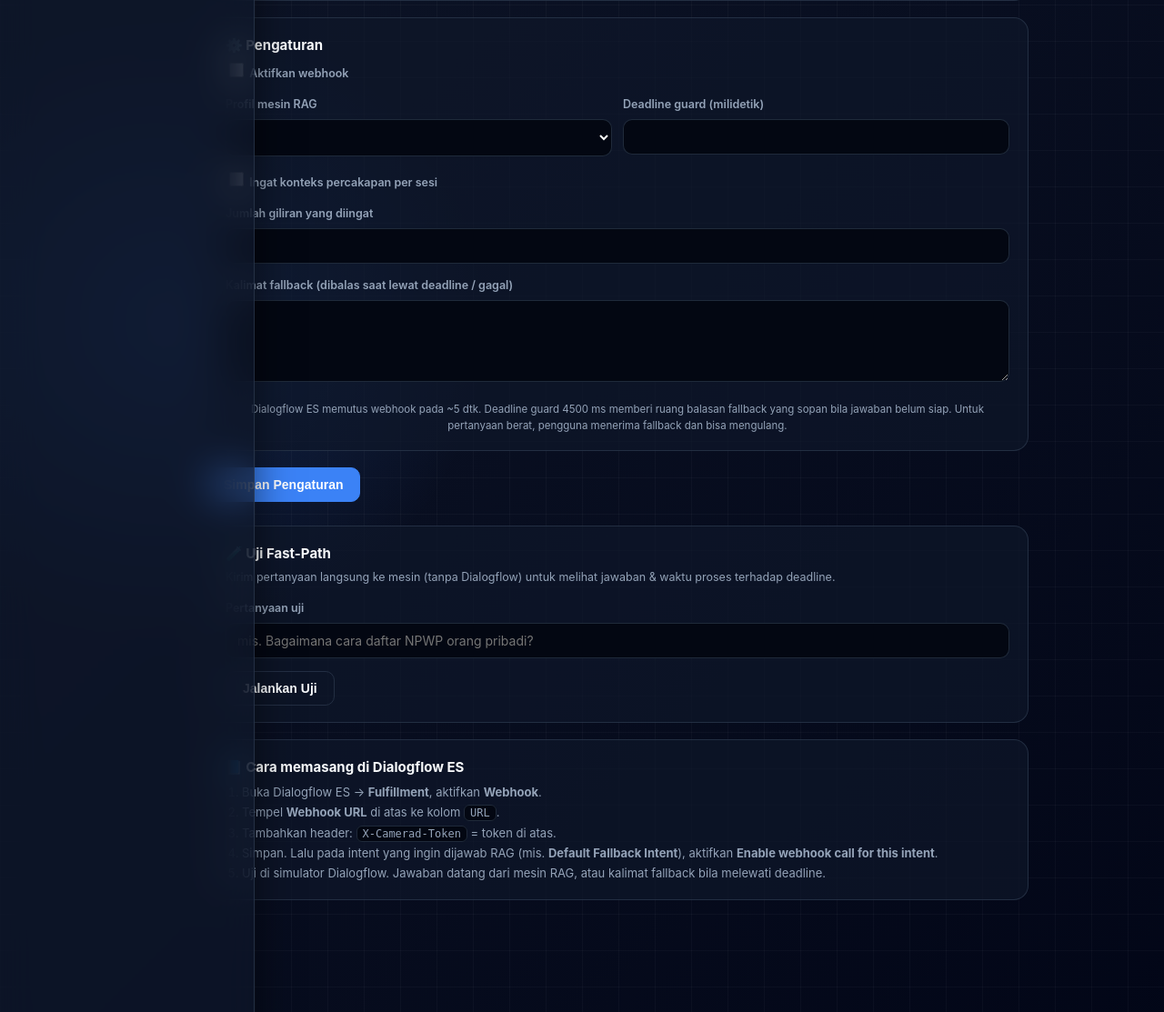
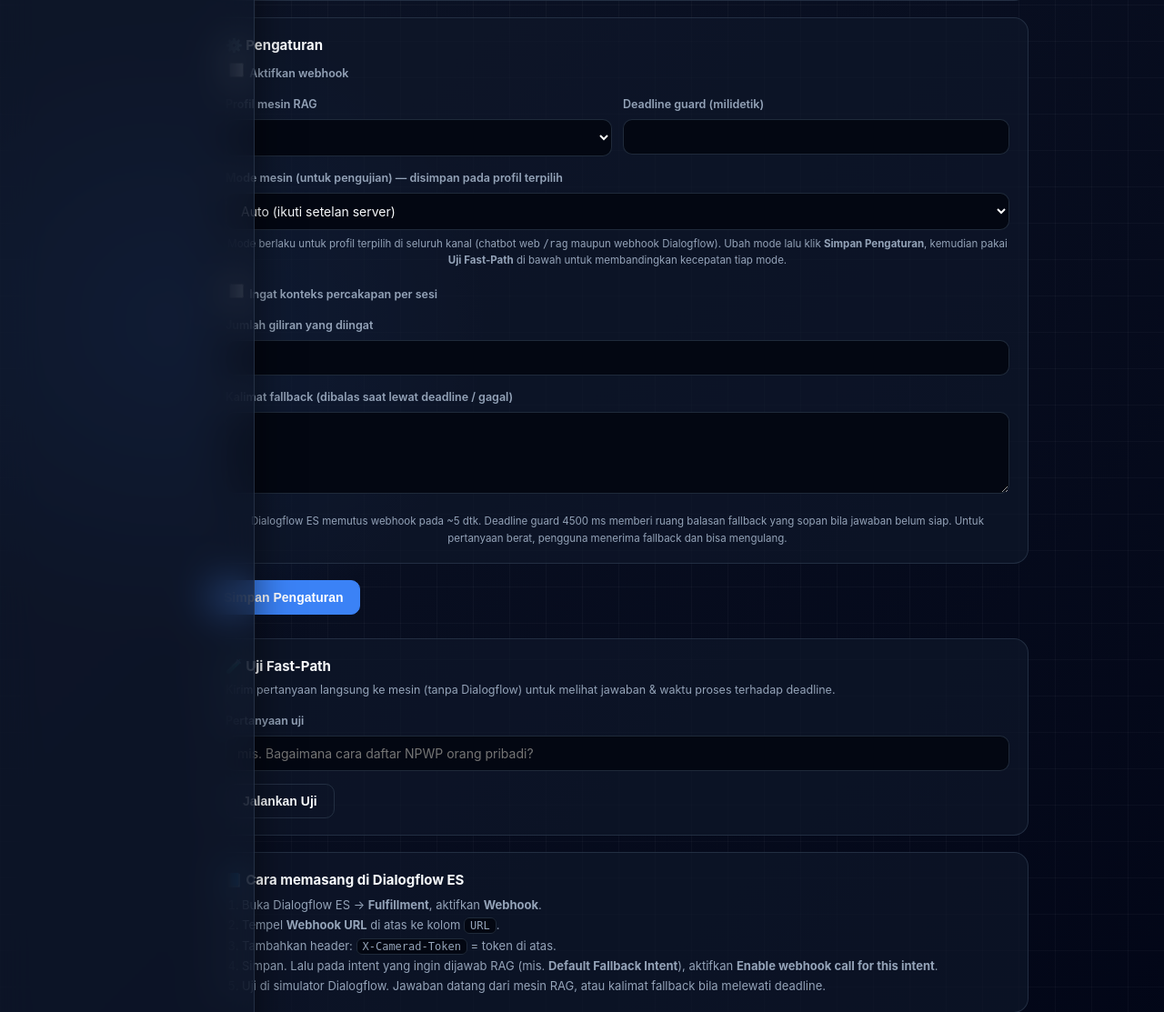
Before and after one commit to somesouls/camerad, a Python web app: template templates/df_webhook.html in a window 1280 px wide. Shown: the part 475-1588 px from the top of the page at 91% size. Run offline with Jinja, Linux system fonts and the light colour scheme; the template is opened without the code that fills it, so the values that code supplies are empty.

Commit message:
df_webhook.html: tambah switch 3 mode (tanpa_llm/llm/full) tersimpan ke profil + wiring uji

```diff
--- a/templates/df_webhook.html
+++ b/templates/df_webhook.html
@@ -65,6 +65,16 @@
       <div class="field"><label>Profil mesin RAG</label><select id="cProfil"></select></div>
       <div class="field"><label>Deadline guard (milidetik)</label><input type="number" id="cDeadline" min="500" max="15000" step="100"></div>
     </div>
+    <div class="field">
+      <label>Mode mesin (untuk pengujian) — disimpan pada profil terpilih</label>
+      <select id="cMode">
+        <option value="">Auto (ikuti setelan server)</option>
+        <option value="tanpa_llm">1 · Tanpa LLM (paling cepat: jawaban intent + cuplikan)</option>
+        <option value="llm">2 · Dengan LLM hemat (tanpa loop verifikasi &amp; AI-rewrite)</option>
+        <option value="full">3 · Full LLM (AI-rewrite + verifikasi + sintesis)</option>
+      </select>
+      <div class="hint">Mode berlaku untuk profil terpilih di seluruh kanal (chatbot web <code>/rag</code> maupun webhook Dialogflow). Ubah mode lalu klik <b>Simpan Pengaturan</b>, kemudian pakai <b>Uji Fast-Path</b> di bawah untuk membandingkan kecepatan tiap mode.</div>
+    </div>
     <div class="field"><label class="toggle"><input type="checkbox" id="cRiwayat"> Ingat konteks percakapan per sesi</label></div>
     <div class="field" id="turnWrap"><label>Jumlah giliran yang diingat</label><input type="number" id="cTurn" min="0" max="10" step="1"></div>
     <div class="field"><label>Kalimat fallback (dibalas saat lewat deadline / gagal)</label><textarea id="cFallback"></textarea></div>
@@ -107,11 +117,18 @@
     el('cProfil').innerHTML=opts.map(function(k){ return '<option value="'+esc(k)+'">'+esc(k)+'</option>'; }).join('');
     if(sel){ el('cProfil').value=sel; }
   }
+  var PROFILES=[];
+  function applyMode(){
+    var pid=el('cProfil').value; var p=null;
+    for(var i=0;i<PROFILES.length;i++){ if(PROFILES[i].id===pid){ p=PROFILES[i]; break; } }
+    if(el('cMode')){ el('cMode').value=(p&&p.mode)?p.mode:''; }
+  }
   function fillProfil(sel){
     fetch('/api/rag/profiles').then(function(r){return r.json();}).then(function(d){
-      var list=(d&&d.profil)||[];
-      var opts=list.length?list.map(function(p){return p.id;}):['chatbot','agent'];
+      PROFILES=(d&&d.profil)||[];
+      var opts=PROFILES.length?PROFILES.map(function(p){return p.id;}):['chatbot','agent'];
       renderProfil(opts, sel);
+      applyMode();
     }).catch(function(){ renderProfil(['chatbot','agent'], sel); });
   }
 
@@ -146,6 +163,15 @@
     var old=btn.textContent; btn.textContent='Tersalin'; setTimeout(function(){ btn.textContent=old; },1500);
   }
 
+  function saveMode(){
+    var pid=el('cProfil').value; var mode=el('cMode')?el('cMode').value:'';
+    if(!pid){ return Promise.resolve(); }
+    return fetch('/api/rag/profile/save',{method:'POST',headers:{'Content-Type':'application/json'},body:JSON.stringify({id:pid,mode:mode})})
+      .then(function(r){return r.json();}).then(function(d){
+        if(d&&d.ok&&d.profil){ for(var i=0;i<PROFILES.length;i++){ if(PROFILES[i].id===pid){ PROFILES[i]=d.profil; break; } } }
+      }).catch(function(){});
+  }
+
   function save(){
     var msg=el('saveMsg'); msg.textContent='Menyimpan…'; msg.className='';
     var body={ aktif:el('cAktif').checked?1:0, profil:el('cProfil').value,
@@ -153,7 +179,9 @@
       pakai_riwayat:el('cRiwayat').checked?1:0,
       riwayat_turn:parseInt(el('cTurn').value||'3',10),
       fallback:el('cFallback').value };
-    fetch('/api/df/webhook/config/save',{method:'POST',headers:{'Content-Type':'application/json'},body:JSON.stringify(body)})
+    saveMode().then(function(){
+      return fetch('/api/df/webhook/config/save',{method:'POST',headers:{'Content-Type':'application/json'},body:JSON.stringify(body)});
+    })
       .then(function(r){return r.json();}).then(function(d){
         if(d&&d.ok){ applyCfg(d); msg.textContent='✔ Tersimpan.'; msg.className='saveok';
           setTimeout(function(){ if(msg.className==='saveok'){msg.textContent='';} },4000); }
@@ -187,6 +215,7 @@
   el('btnTest').onclick=runTest;
   el('cAktif').addEventListener('change',syncPill);
   el('cRiwayat').addEventListener('change',syncTurn);
+  el('cProfil').addEventListener('change',applyMode);
   el('tQ').addEventListener('keydown',function(e){ if(e.key==='Enter'){ runTest(); } });
 
   load();
```
